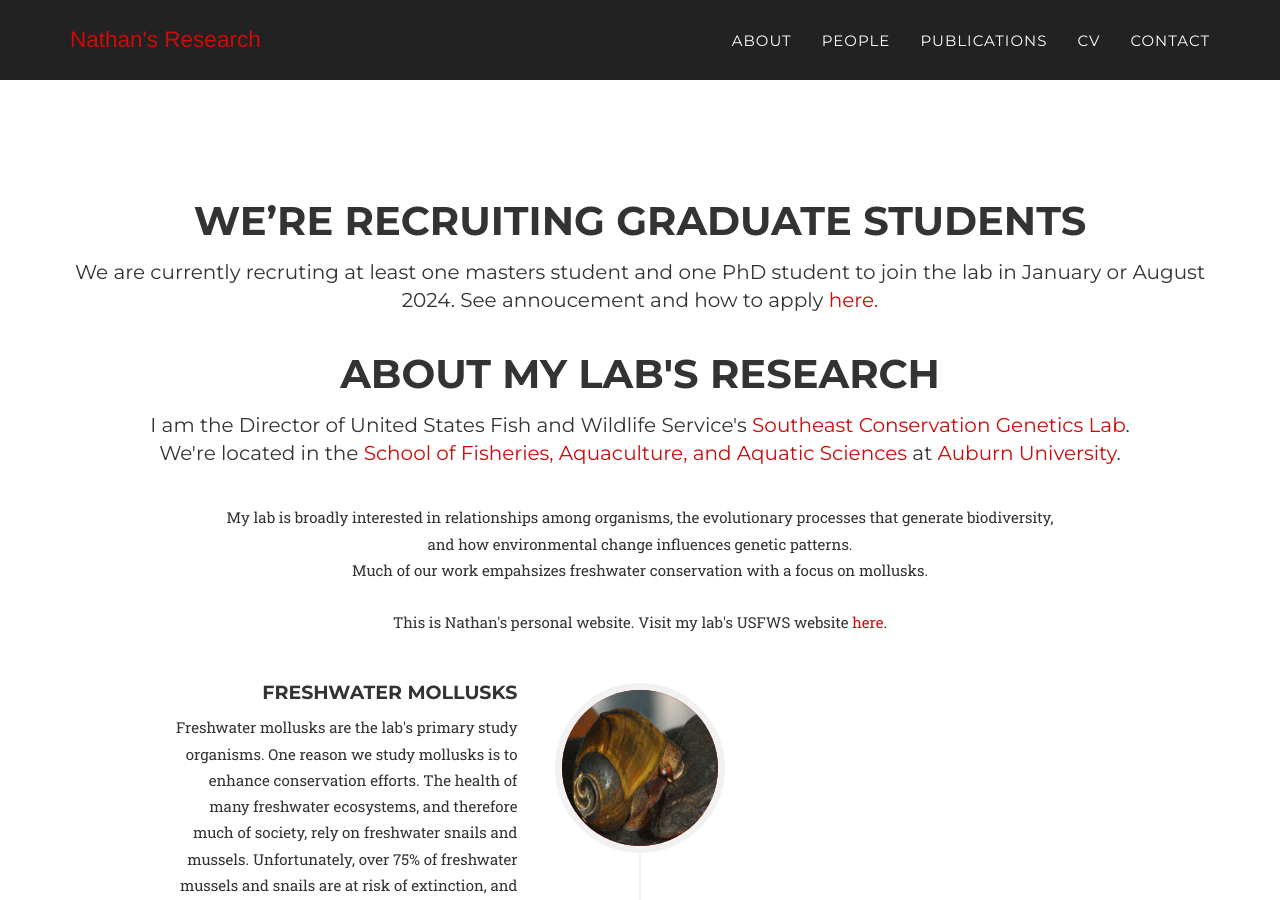
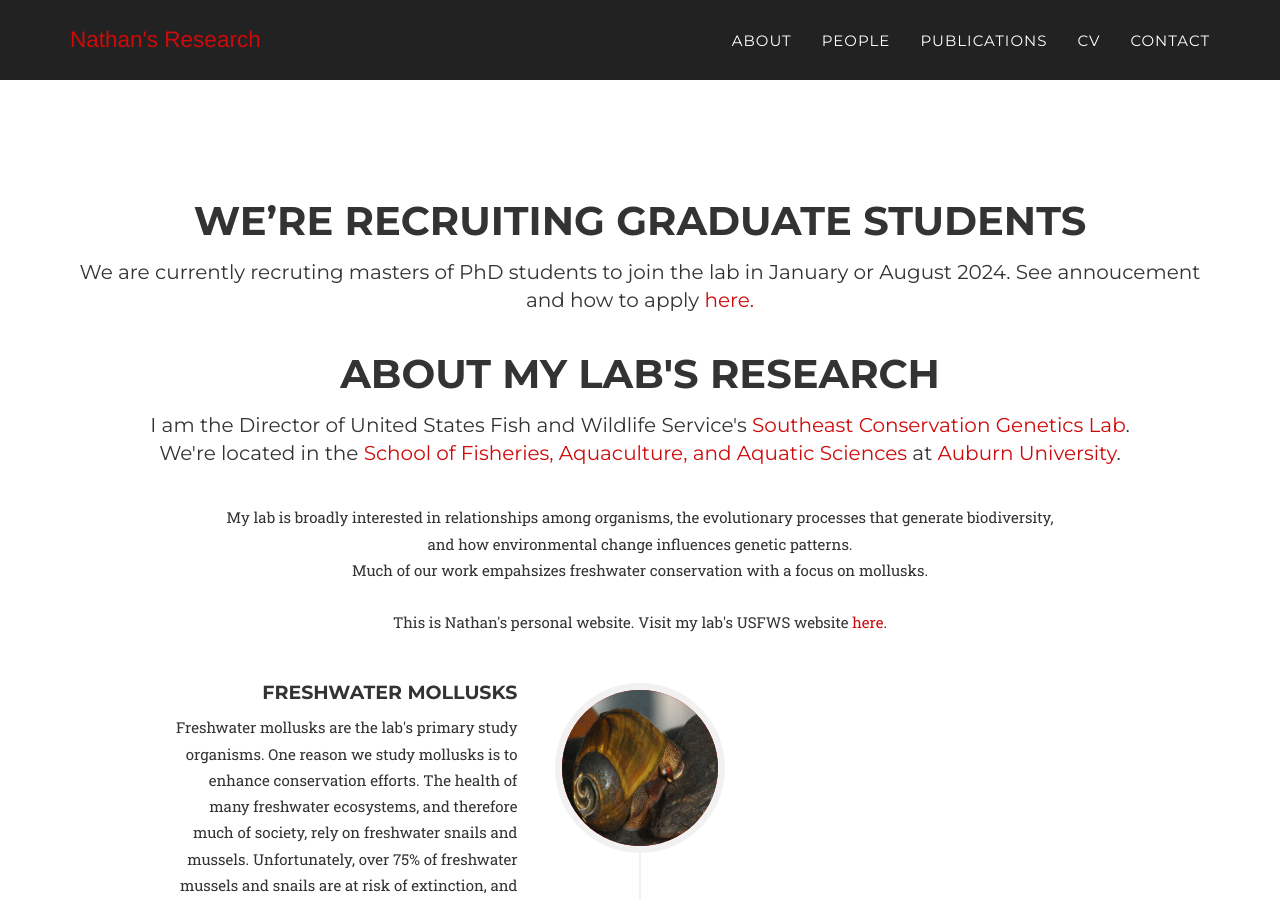
Before and after one commit to NathanWhelan/nathanwhelan.github.io, a Jekyll site: the page built from index.html, in a window 1280 px wide and 900 px high, scrolled down 584 px. Built offline with Jekyll 4.4.1, drawn with Linux system fonts in a browser that asks for light colours; some web fonts are replaced.

Commit message:
General Updates

```diff
--- a/_includes/about.html
+++ b/_includes/about.html
@@ -5,7 +5,7 @@
                 <div class="col-lg-12 text-center">
 
 		    <h2 class="section-heading">We’re recruiting graduate students</h2>
-		    <hs>We are currently recruting at least one masters student and one PhD student to join the lab in January or August 2024. See annoucement and how to apply <a href="https://nathanwhelan.github.io/assests/GRA_Recruitment_2023.pdf">here.</a></hs>
+		    <hs>We are currently recruting masters of PhD students to join the lab in January or August 2024. See annoucement and how to apply <a href="https://nathanwhelan.github.io/assests/GRA_Recruitment_2023.pdf">here.</a></hs>
 	            <p></br></p>
 
                     <h2 class="section-heading">About My Lab's Research</h2>
```
